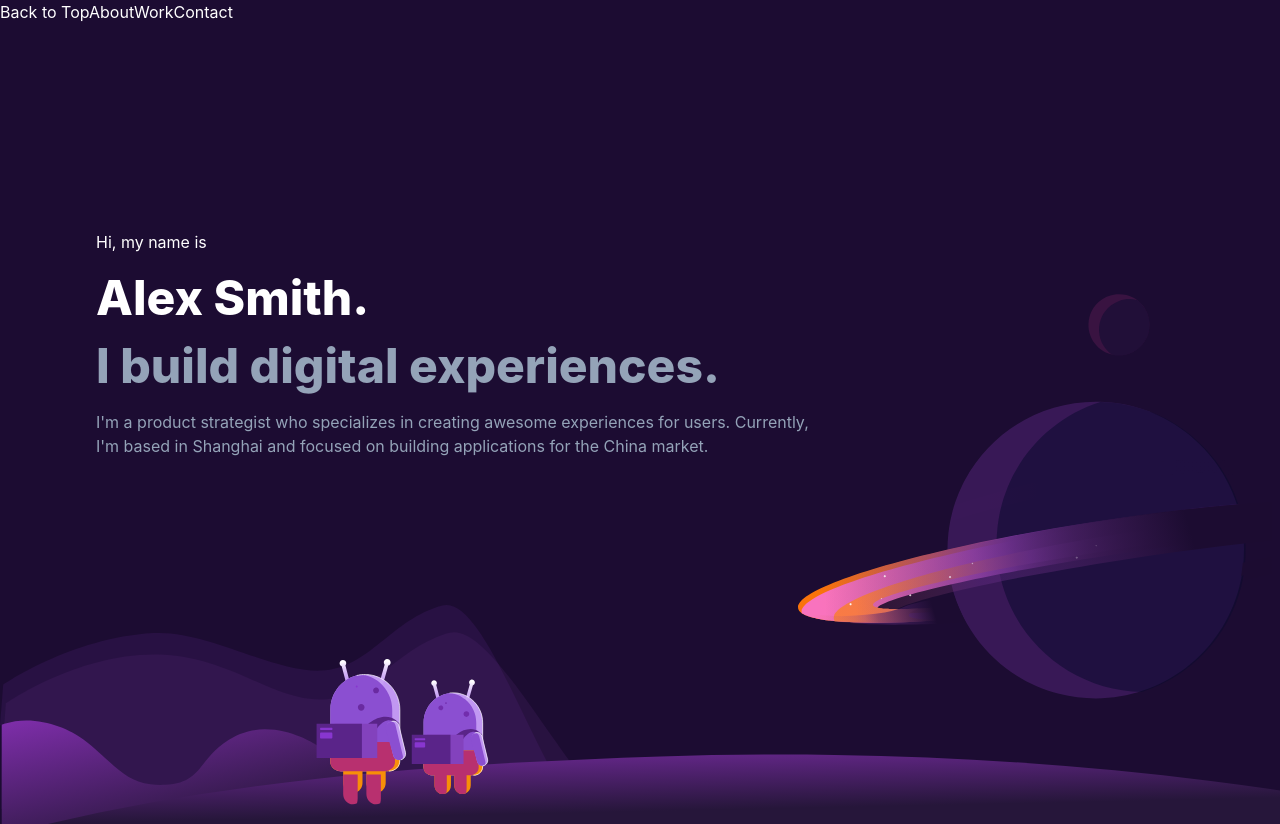
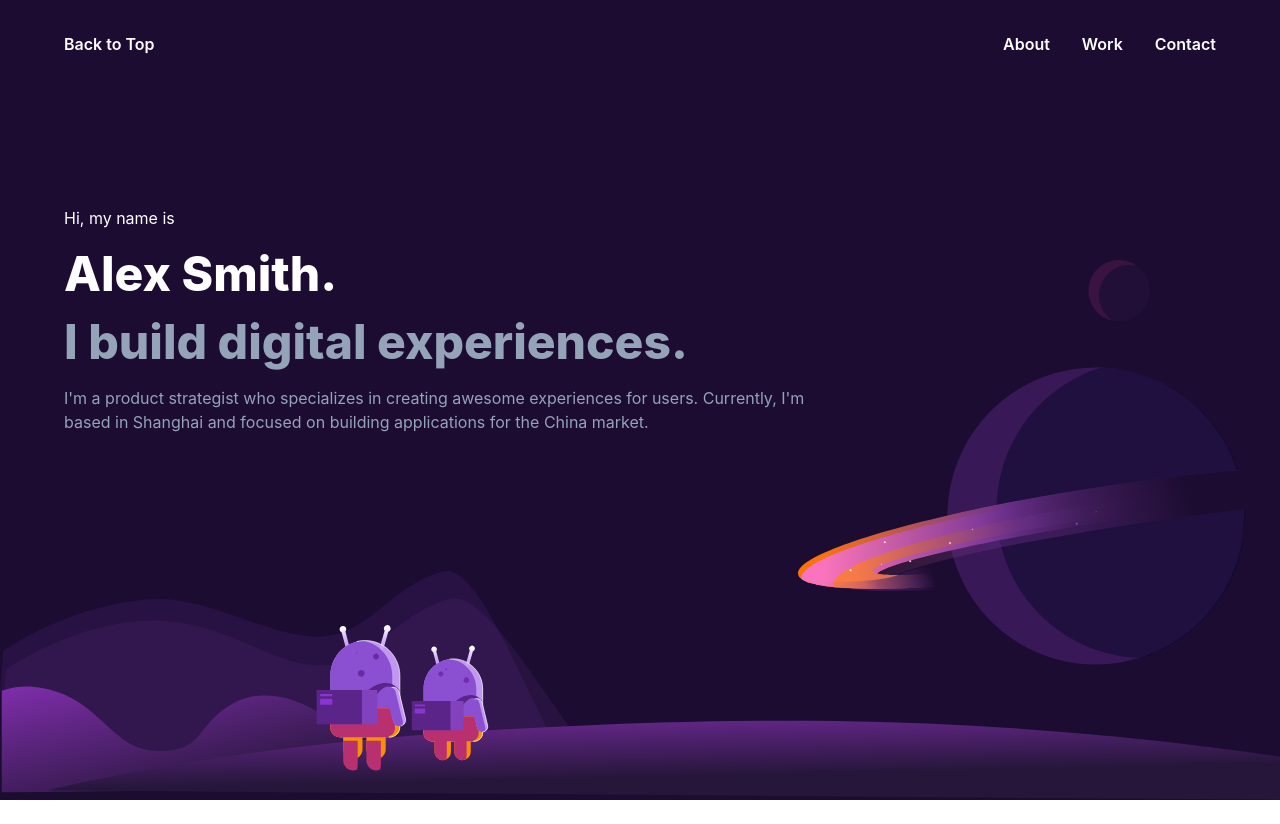
Before and after one commit to smithavt14/next-portfolio-site, a Next.js app: page / in a window 1280 px wide. After the commit the page ends 800 px from the top, so only its background shows below. Built offline with nearby package versions, Linux system fonts and the light colour scheme.

Commit message:
design navbar and fix image on hero

```diff
--- a/components/Navbar.js
+++ b/components/Navbar.js
@@ -1,13 +1,13 @@
 const Navbar = () => {
   return (
-    <nav className="fixed top-0 left-0 right-0 z-10 h-28 w-90">
-      <div className="text-white">
-        <a href="#">Back to Top</a>
-        <a href="#">About</a>
-        <a href="#">Work</a>
-        <a href="#">Contact</a>
+    <div className="fixed inset-x-0 top-0 py-8 px-16 w-screen bg-midnight text-white flex justify-between items-center z-10">
+      <a href="#" className="font-semibold transition hover:text-slate-400">Back to Top</a>
+      <div className="flex justify-between items-center">
+        <a href="#" className="font-semibold px-4 transition hover:text-slate-400">About</a>
+        <a href="#" className="font-semibold px-4 transition hover:text-slate-400">Work</a>
+        <a href="#" className="font-semibold pl-4 transition hover:text-slate-400">Contact</a>
       </div>
-    </nav>
+    </div>
   );
 }
 
--- a/pages/index.js
+++ b/pages/index.js
@@ -15,17 +15,18 @@ export default function Home() {
         <link rel="icon" href="/favicon.ico" />
       </Head>
 
+      {/* -- Navbar Component -- */}
       <Navbar/>
 
-      {/* Hero Section */}
-      <div className="antialiased flex flex-col justify-center min-h-screen relative px-24 box-border">
+      {/* -- Hero Section -- */}
+      <div className="antialiased flex flex-col justify-center min-h-screen relative box-border px-16">
         <div className="w-8/12 mb-40 z-10">
           <p className="my-5 text-base">Hi, my name is </p>
           <h1 className="my-5 text-5xl font-extrabold">Alex Smith.</h1>
           <h1 className="my-5 text-5xl font-extrabold text-slate-400">I build digital experiences.</h1>
           <p className="my-5 text-base text-slate-400">I&apos;m a product strategist who specializes in creating awesome experiences for users. Currently, I&apos;m based in Shanghai and focused on building applications for the China market.</p>
         </div>
-        <Image src={mainBackground} layout='fill' objectPosition='bottom -140px left 0px' className="z-0 bg-midnight"/>
+        <Image src={mainBackground} layout='fill' objectFit='contain' objectPosition='bottom 0px left 0px' className="z-0 bg-midnight"/>
       </div>
     </div>
   )
--- a/tailwind.config.js
+++ b/tailwind.config.js
@@ -1,7 +1,8 @@
 /** @type {import('tailwindcss').Config} */
 module.exports = {
   content: [
-    "./pages/index.js"
+    "./pages/**/*.{js,ts,jsx,tsx}",
+    "./components/**/*.{js,ts,jsx,tsx}"
   ],
   theme: {
     extend: {
```
